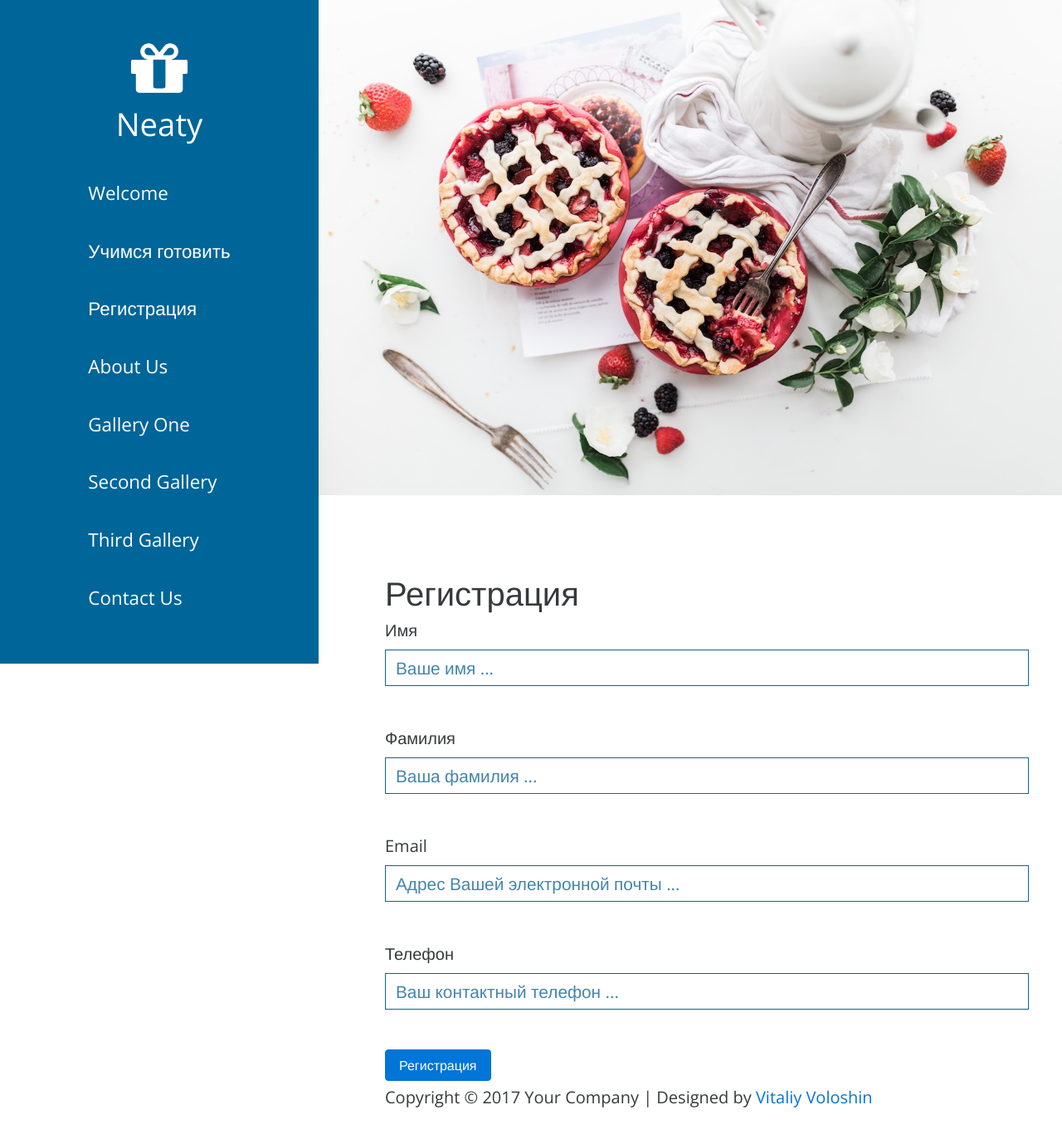
After one commit to vitaliyvoloshyn/snake, a Python web app: template templates/registration.html in a window 1280 px wide. The commit adds this page. Shown: the whole page at 83% size. Run offline with Jinja, Linux system fonts and the light colour scheme; the template is opened without the code that fills it, so the values that code supplies are empty; some libraries are stand-ins or nearby versions.

Commit message:
добавлен редиретк при пост-запросах, созданы страницы регистрации и успешной регистрации, начал создание студентов

```diff
--- a/snake/request.py
+++ b/snake/request.py
@@ -15,3 +15,4 @@ class Request:
 
     def build_get_params_dict(self, raw_params: str) -> None:
         self.GET = parse_qs(raw_params)
+        self.GET['raw_query_string'] = raw_params
--- a/snake/response.py
+++ b/snake/response.py
@@ -79,3 +79,8 @@ class ResponseHTML(Response):
     def _get_template_as_string(template_name: str, context: dict):
         template = Templator(template_name)
         return template.render(context)
+
+class ResponceRedirect(ResponseHTML):
+    def __init__(self, to: str, context: dict = {}, status_code: str = '302 Found'):
+        headers = {'Location': to}
+        super().__init__(status_code=status_code, headers=headers, context=context)
--- a/templates/menu.html
+++ b/templates/menu.html
@@ -10,6 +10,9 @@
             </li>
             <li class="tm-nav-item">
                 <a href="{{ url }}/learncook" class="tm-nav-item-link">Учимся готовить</a>
+            </li>
+            <li class="tm-nav-item">
+                <a href="{{ url }}/registration" class="tm-nav-item-link">Регистрация</a>
             </li>
             <li class="tm-nav-item">
                 <a href="{{ url }}/about" class="tm-nav-item-link">About Us</a>
--- /dev/null
+++ b/templates/registration.html
@@ -0,0 +1,31 @@
+{% extends 'base.html' %}
+
+{% block content %}
+<h1>Регистрация</h1>
+
+<form method="post" action="">
+    <div class="mb-3">
+        <label for="InputFirstName" class="form-label">Имя</label>
+        <input id="InputFirstName" type="text" name="first_name" placeholder="Ваше имя ..." required
+               class="form-control">
+    </div>
+    <div class="mb-3">
+        <label for="InputLastName" class="form-label">Фамилия</label>
+        <input id="InputLastName" type="text" name="last_name" placeholder="Ваша фамилия ..." required
+               class="form-control">
+    </div>
+    <div class="mb-3">
+        <label for="InputEmail" class="form-label">Email</label>
+        <input id="InputEmail" type="email" name="email" placeholder="Адрес Вашей электронной почты ..." required
+               class="form-control">
+    </div>
+    <div class="mb-3">
+        <label for="InputPhone" class="form-label">Телефон</label>
+        <input id="InputPhone" type="tel" name="phone" placeholder="Ваш контактный телефон ..." required
+               class="form-control">
+    </div>
+
+
+    <button type="submit" class="btn btn-primary">Регистрация</button>
+</form>
+{% endblock %}
--- /dev/null
+++ b/templates/successfull_registration.html
@@ -0,0 +1,6 @@
+{% extends 'base.html' %}
+
+{% block content %}
+<h1>Регистрация</h1>
+
+{% endblock %}
```
Also changed, not shown: patterns/patterns.py (+16 -1 lines), view.py (+21 -4 lines).
